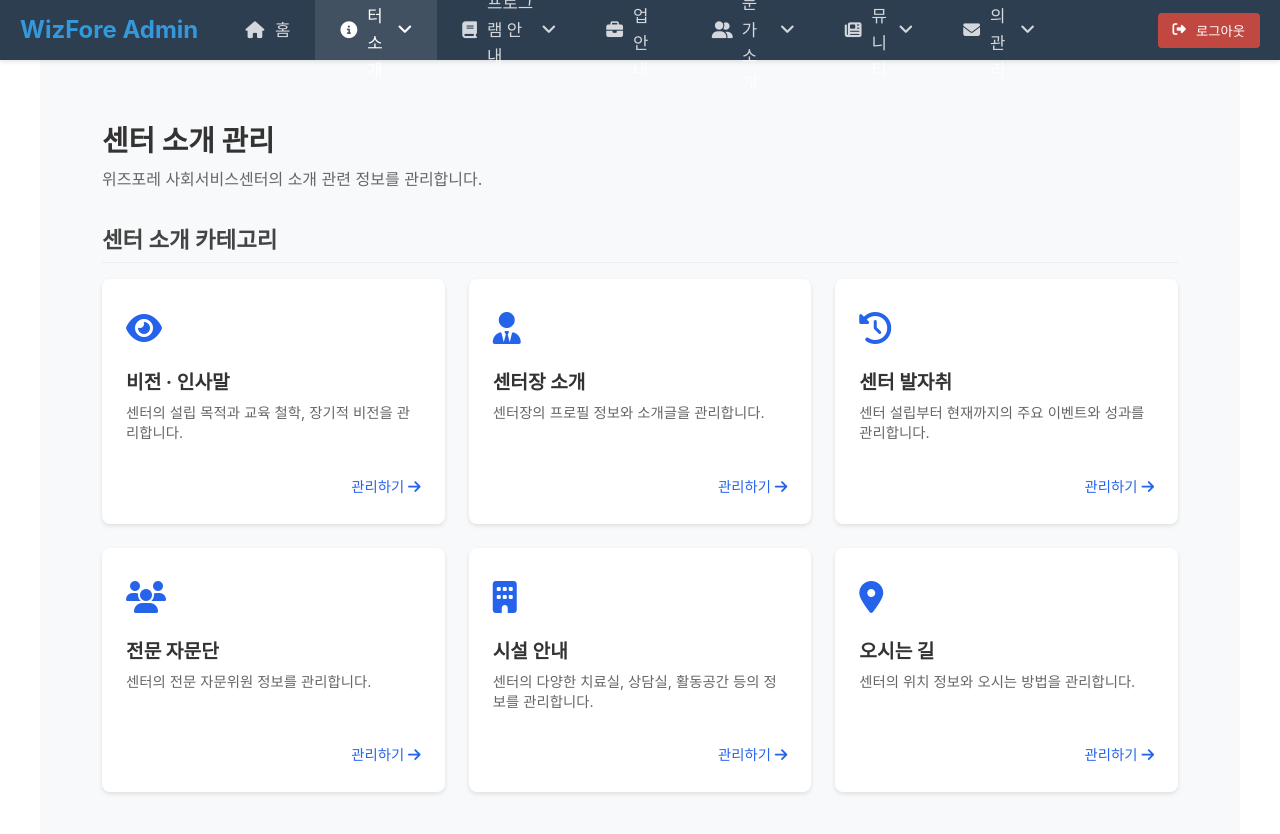
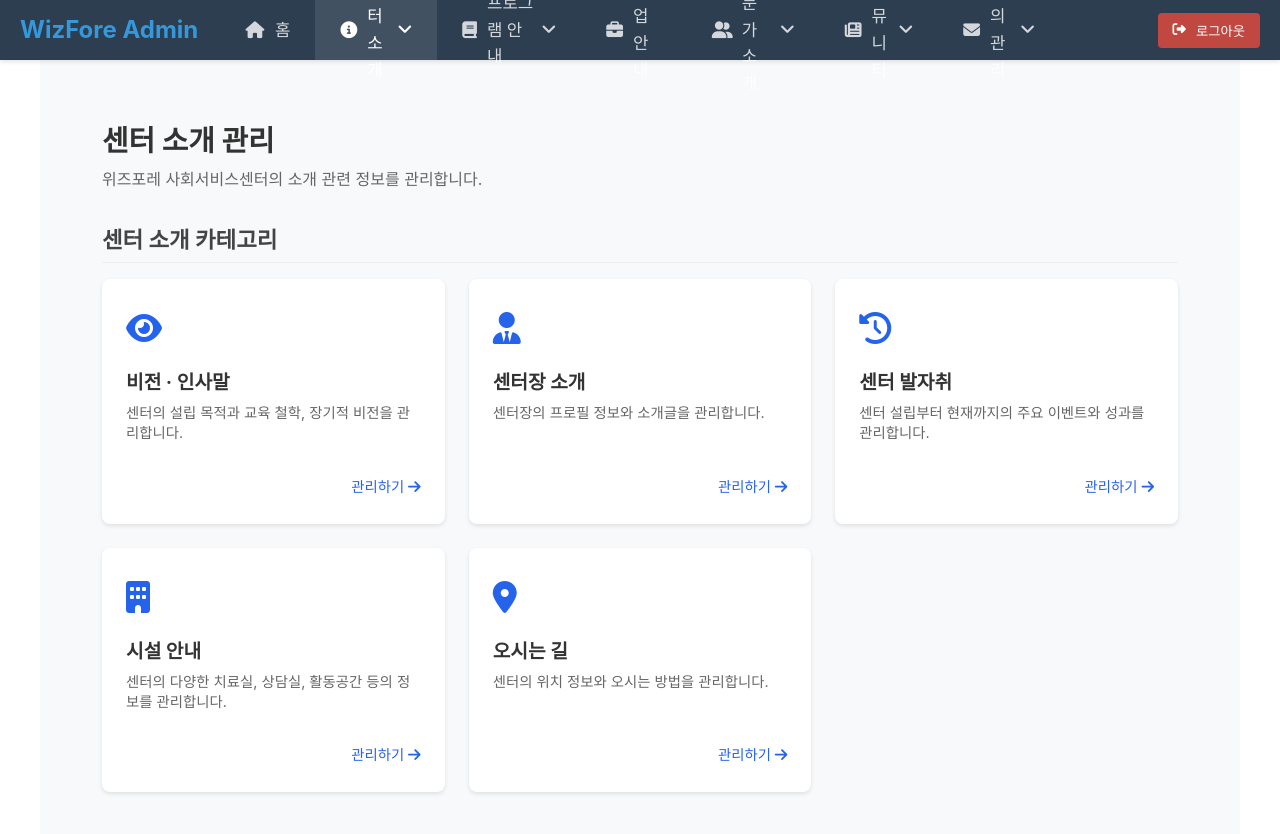
Before and after one commit to AllStuff-agit/wizfore-demo, a Next.js app: page /admin/about in a window 1280 px wide. Shown: the top 834 px of the page. Built offline with nearby package versions, Linux system fonts and the light colour scheme; no server answers; sample sign-in values are in the browser's storage.

Commit message:
관리자 - 센터 소개에서 전문 자문단 카드 없애기

```diff
--- a/src/pages/admin/about/index.js
+++ b/src/pages/admin/about/index.js
@@ -44,13 +44,6 @@ export default function AboutPage() {
       description: '센터 설립부터 현재까지의 주요 이벤트와 성과를 관리합니다.',
       icon: 'history',
       path: '/admin/about/history'
-    },
-    {
-      id: 'advisors',
-      name: '전문 자문단',
-      description: '센터의 전문 자문위원 정보를 관리합니다.',
-      icon: 'users',
-      path: '/admin/about/advisors'
     },
     {
       id: 'facilities',
```
